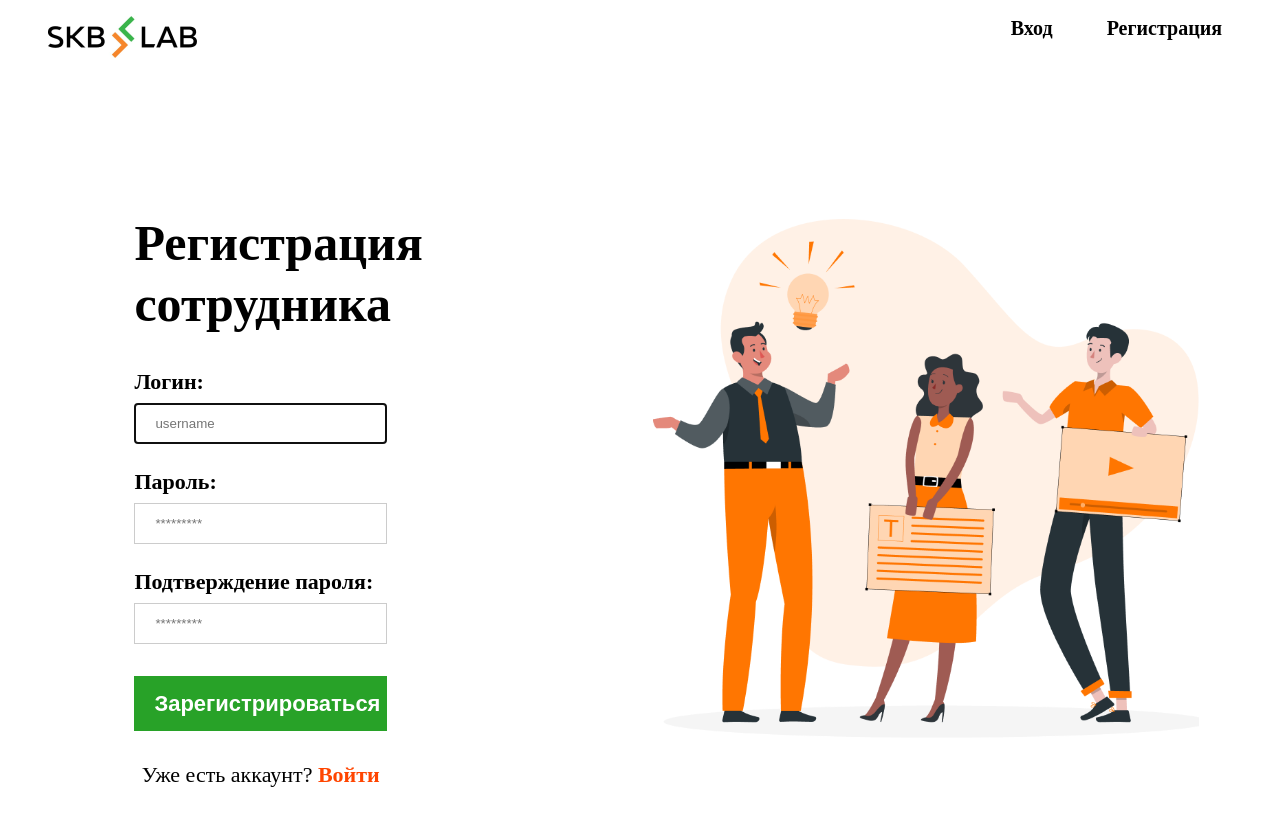
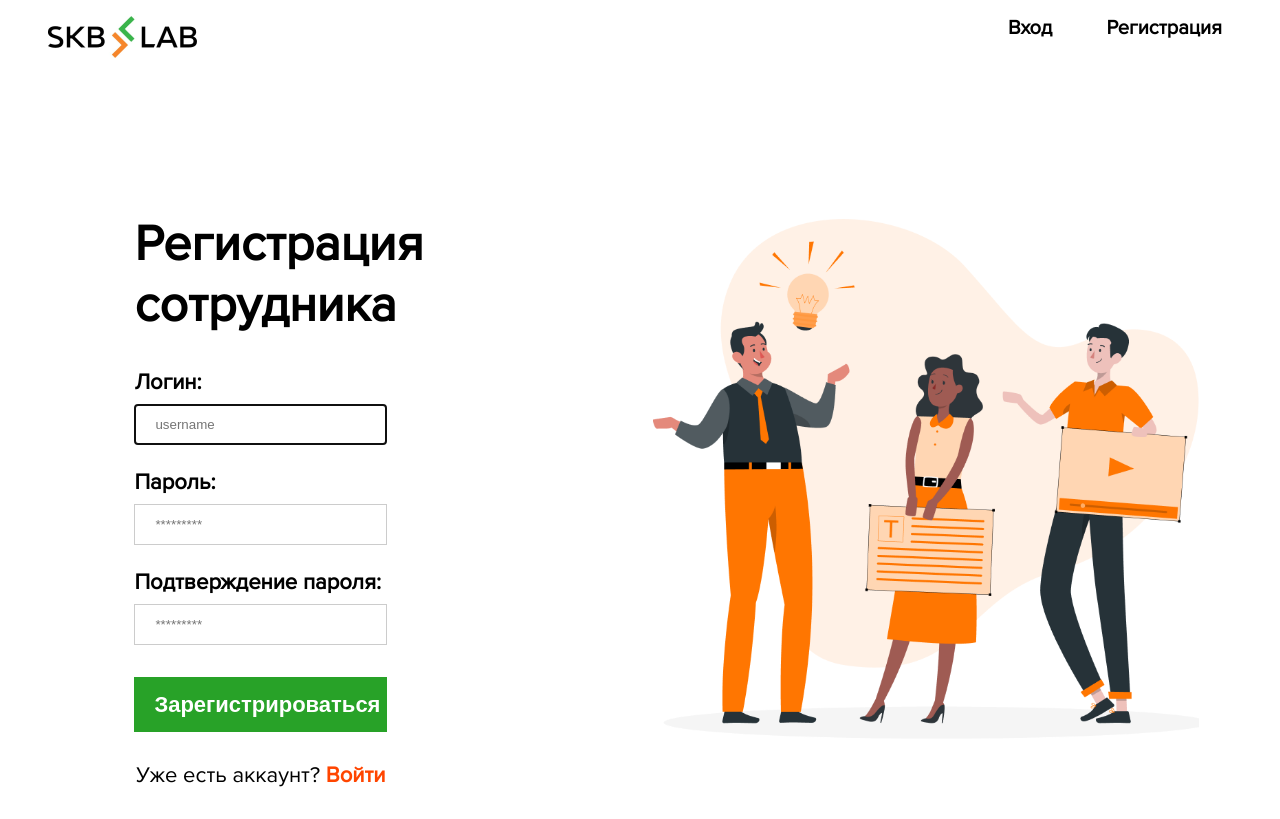
Before and after one commit to Dmitriy200123/employee_portal, a Django app: page /auth/register/ in a window 1280 px wide; the page is wider, and only the part inside the window is pictured. Before the commit the page ends 787 px from the top of that part, so only its background shows below. Run offline with Django 3.2, Linux system fonts and the light colour scheme.

Commit message:
Connected font "ProximaNova.ttf" to app "authentication"

```diff
--- a/employee_portal/authentication/static/styles/font.css
+++ b/employee_portal/authentication/static/styles/font.css
@@ -1,4 +1,9 @@
+@font-face {
+font-family: This;
+   src: url("/../../../media/fonts/ProximaNova.ttf");
+}
+
 body{
-    font-family: "Proxima Nova";
+    font-family: This, serif;
     font-style: normal;
 }
```
Also changed, not shown: employee_portal/media/fonts/ProximaNova.ttf (renamed from employee_portal/authentication/static/fonts/ProximaNova.ttf).
